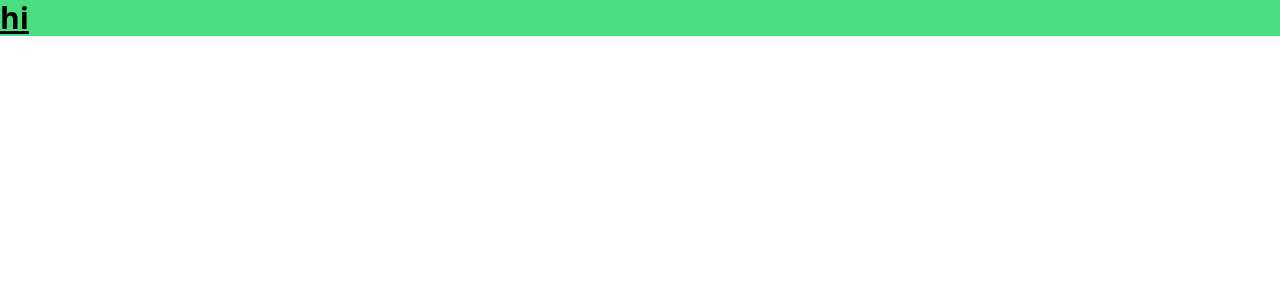
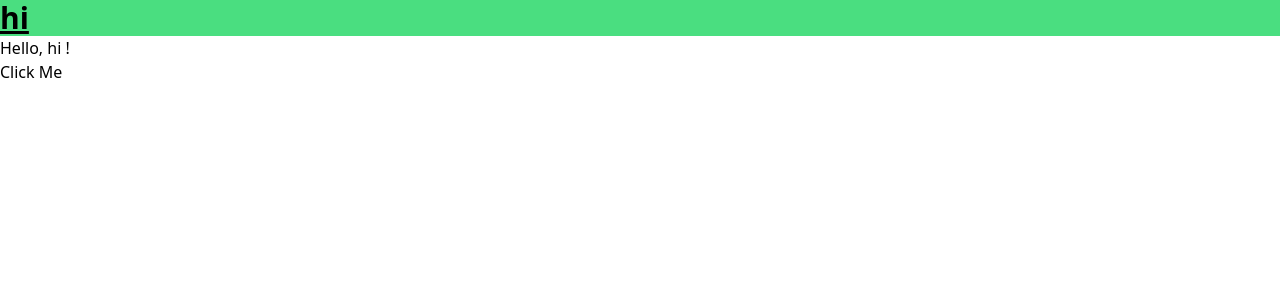
Before and after one commit to Damdadira/typescript-deep-study, a React (Vite) app: page / in a window 1280 px wide. Shown: the top 300 px of the page. Built offline with nearby package versions, Linux system fonts and the light colour scheme.

Commit message:
연습중

```diff
--- a/src/App.tsx
+++ b/src/App.tsx
@@ -1,9 +1,13 @@
+import Greetings from './Greetings'
 
 function App() {
   return (
-    <div className='bg-green-400'>
-      <div className='text-3xl font-bold underline'>hi</div>
-    </div>
+    <>
+      <div className='bg-green-400'>
+        <div className='text-3xl font-bold underline'>hi</div>
+      </div>
+      <Greetings name='hi'></Greetings>
+    </>
   )
 }
 
--- /dev/null
+++ b/src/Greetings.tsx
@@ -0,0 +1,24 @@
+type GreetingsProps = {
+  name: string;
+  mark: string;
+  optional?: string;
+  onClick: (name: string) => void; //아무것도 리턴하지 않는다는 함수를 의미
+}
+
+export default function Greetings({name, mark, optional, onClick}: GreetingsProps) {
+  const handleClick = () => onClick(name);
+
+  return(
+    <div>
+      Hello, {name} {mark}
+      {optional && <p>{optional}</p>}
+      <div>
+        <button onClick={handleClick}>Click Me</button>
+      </div>
+    </div>
+  )
+};
+
+Greetings.defaultProps = {
+  mark: '!'
+};
```
